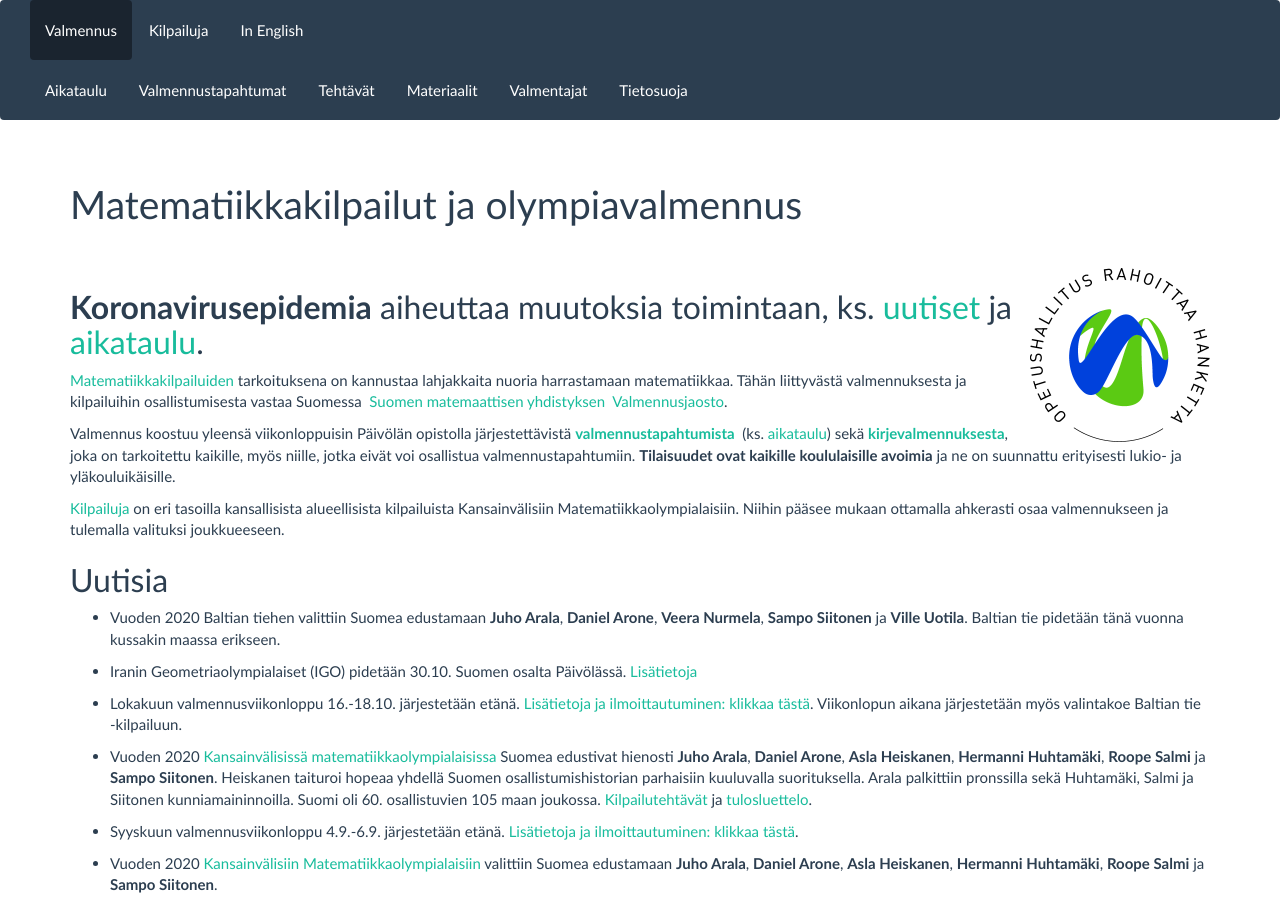
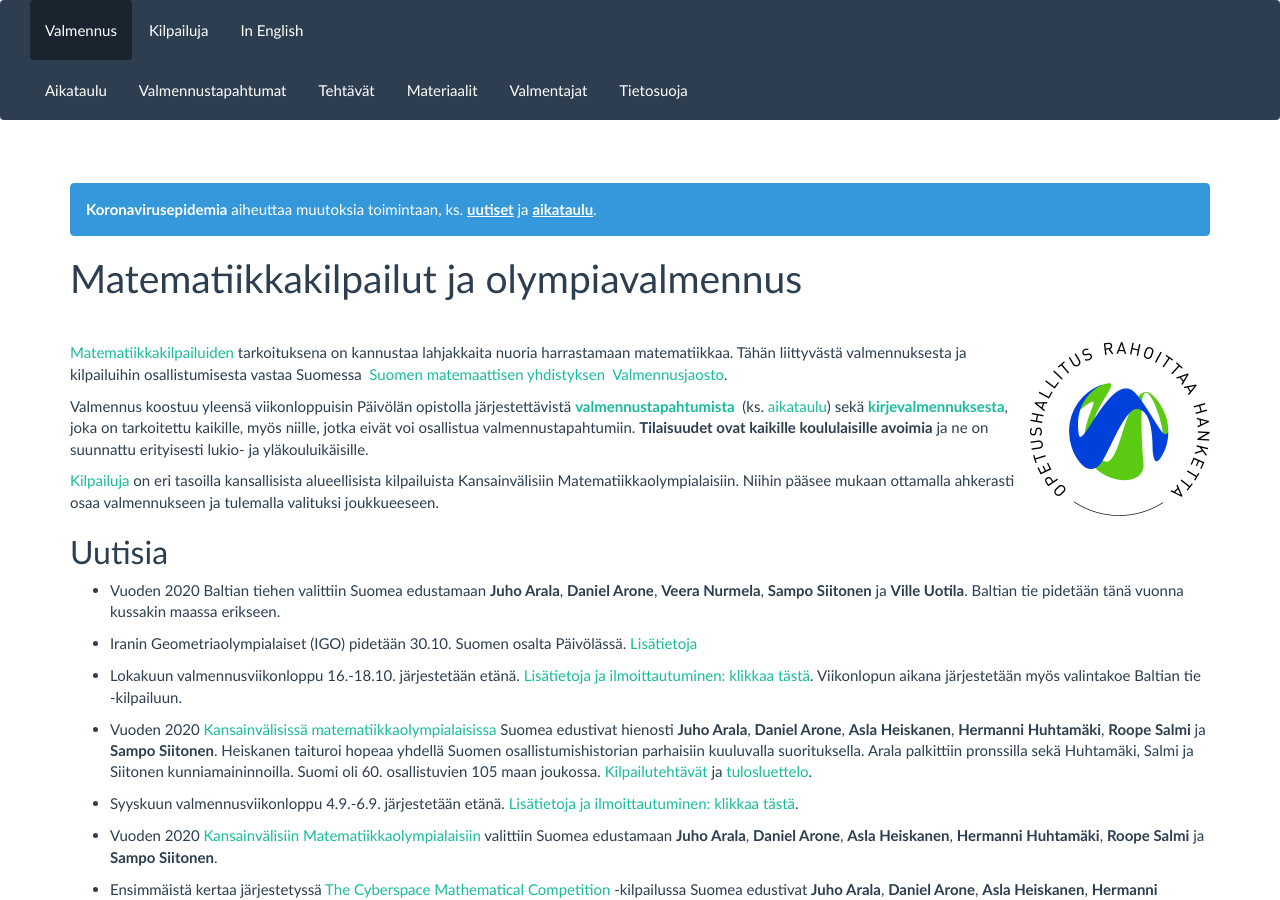
Before and after one commit to matematiikkakilpailut/matematiikkakilpailut.github.io, a Jekyll site: the page built from index.md, in a window 1280 px wide and 900 px high. Built offline with Jekyll 4.4.1, drawn with Linux system fonts in a browser that asks for light colours.

Commit message:
Koronahuomautuksen muotoilua

```diff
--- a/_layouts/page.html
+++ b/_layouts/page.html
@@ -2,6 +2,11 @@
 layout: default
 ---
 <div class="page-header">
+  {% if page.alert != null %}
+  <div class="alert alert-info" role="alert">
+    <strong>Koronavirusepidemia</strong> aiheuttaa muutoksia toimintaan, ks. <a class="alert-link" href="#uutisia">uutiset</a> ja <a class="alert-link" href="https://matematiikkakilpailut.fi/aikataulu/">aikataulu</a>.
+  </div>
+  {% endif %}
   <h1>{{ page.title }}</h1>
 </div>
 <div class="row">
```
Also changed, not shown: index.md (+1 -3 lines).
